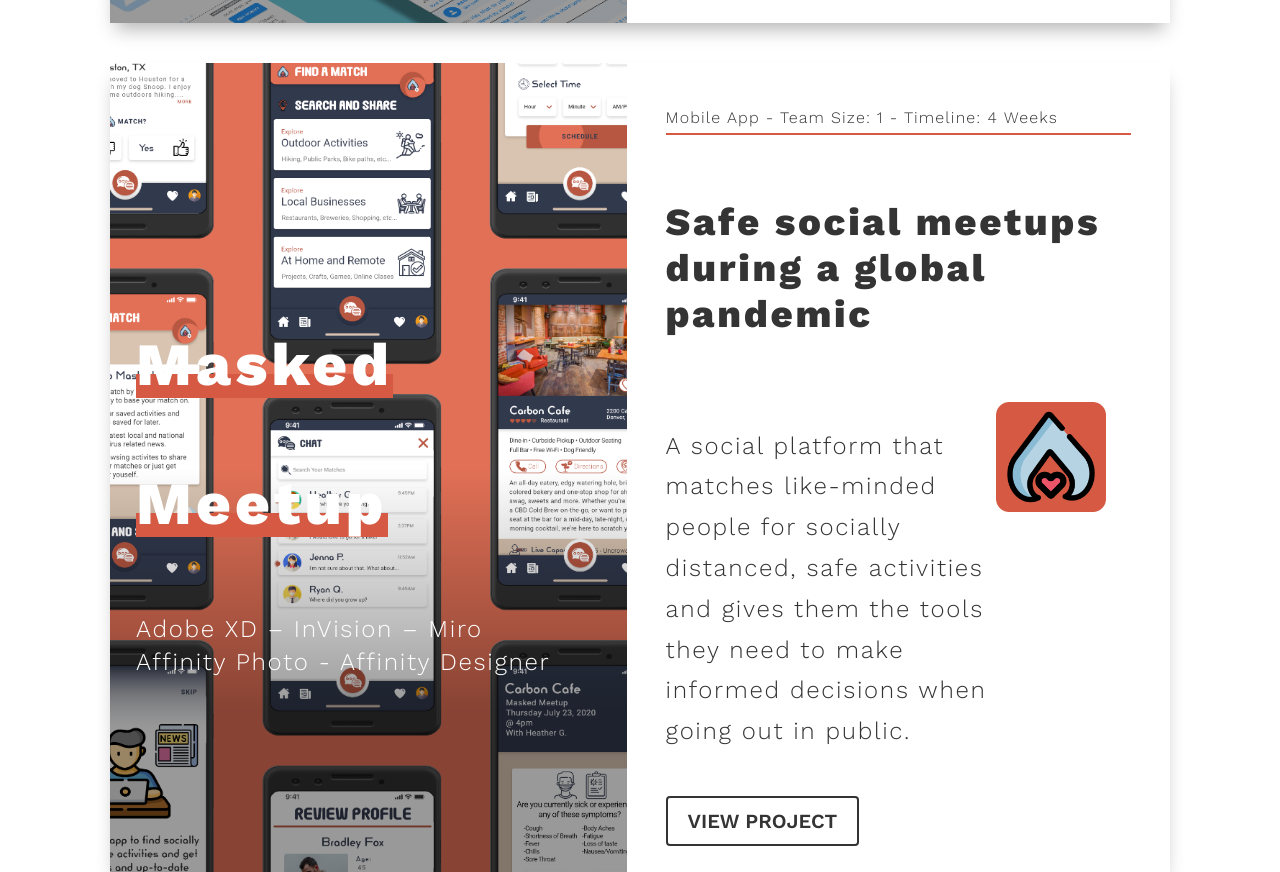
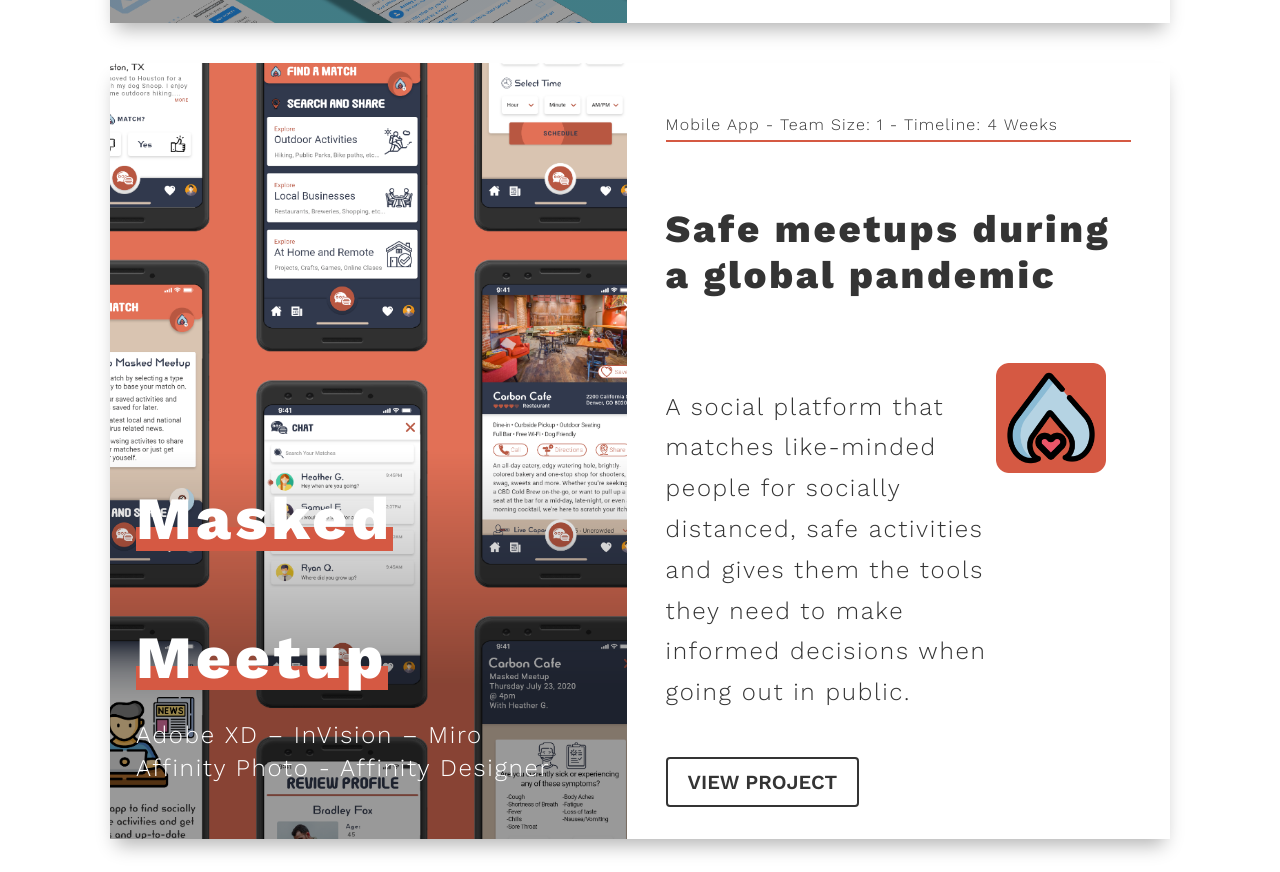
Before and after one commit to Lemis36/Portfolio, a plain HTML site: page index.html in a window 1280 px wide. Shown: the part 1588-2460 px from the top of the page. Drawn offline with nearby package versions, Linux system fonts and the light colour scheme.

Commit message:
Fixed Project Title Text Alignment

```diff
--- a/CSS/index.css
+++ b/CSS/index.css
@@ -304,7 +304,7 @@ a img{
 .projectcontainer{
     box-shadow: 0px 12px 18px -6px rgba(0,0,0,0.3);
     display: flex;
-    margin: auto;
+    /* margin: auto; */
     transition: all 0.3s ease;
 }
 
@@ -315,11 +315,12 @@ a img{
 
 .projectleft{
     display: flex;
-    align-items: flex-end;
+    align-self: flex-end;
     flex-direction: column;
+    height: 100%;
     width: 50%;
     background-size: cover;
-    padding-top: 20vw;
+    padding-top: 32vw;
     padding-right: 2vw;
     padding-bottom: 3vw;
     padding-left: 2vw;
@@ -347,7 +348,8 @@ a img{
 }
 
 .title{
-    align-self: baseline;
+   align-items: end;
+
 }
 
 .projectleft h3{
@@ -359,6 +361,7 @@ a img{
 .projectleft p{
     color: white;
     line-height: 1.3vw;
+    margin-top: -5%;
 
 }
 
@@ -502,7 +505,7 @@ a img{
 
     .projectcontainer{
         flex-direction: column;
-        padding-right: 5%;
+        padding-left: 5%;
     }
 
     .projectleft, .projectright{
@@ -510,7 +513,7 @@ a img{
     }
 
     .projectright{
-        padding-left: 5%;
+        /* padding-left: 5%; */
     }
 
     .h6-highlight{
--- a/index.html
+++ b/index.html
@@ -94,7 +94,7 @@
         <div class="projectcontainer">
             <div class="MM projectleft">
                 <div class="title">
-                    <h3 class="MM-highlight">Masked</h3><br>
+                    <h3 class="MM-highlight">Masked</h3>
                     <h3 class="MM-highlight">Meetup</h3>
                     <p>Adobe XD – InVision – Miro<br><br>
                         Affinity Photo - Affinity Designer</p>
@@ -103,7 +103,7 @@
             <div class="projectright">
 
                 <p class="reddiv projectinfo">Mobile App - Team Size: 1 - Timeline: 4 Weeks</p>
-                <h5>Safe social meetups during a global pandemic</h5>
+                <h5>Safe meetups during a global pandemic</h5>
                 <div class="body">
                     <img src="Images\Masked-Icon.png">
                     <p class="projectdescription">A social platform that matches like-minded people for socially
```
